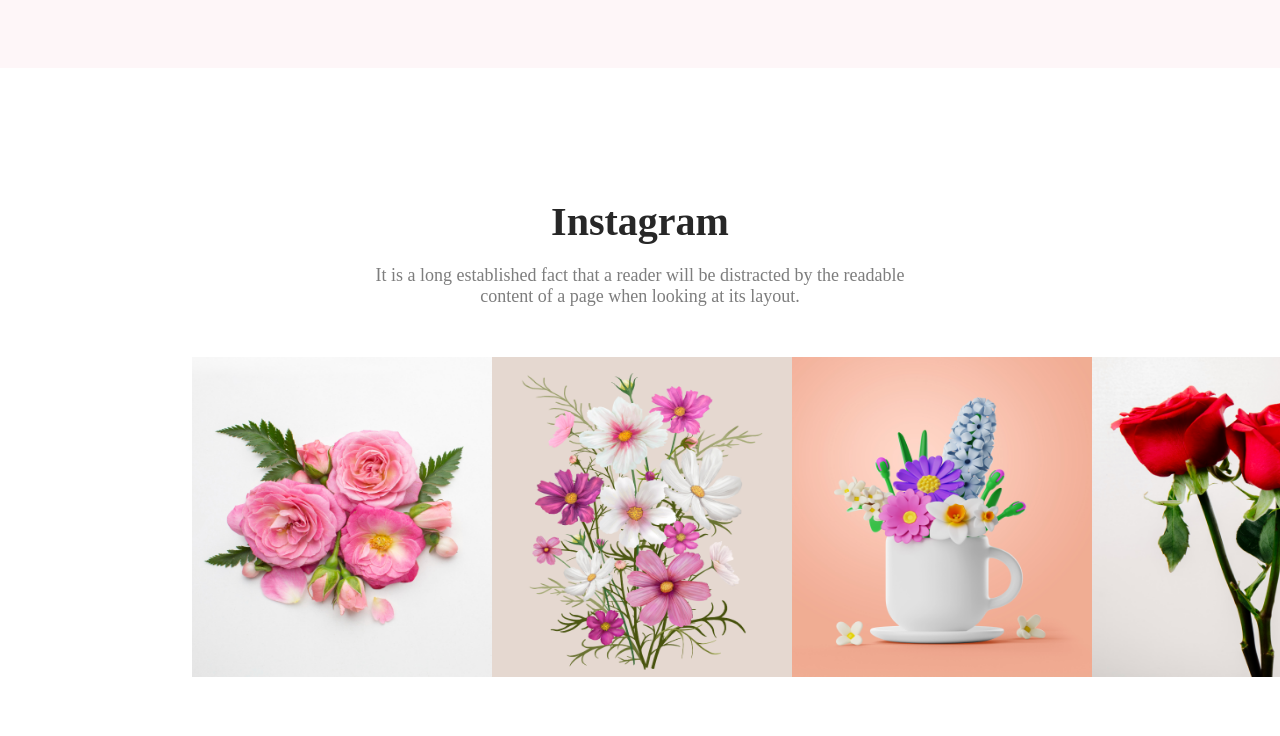
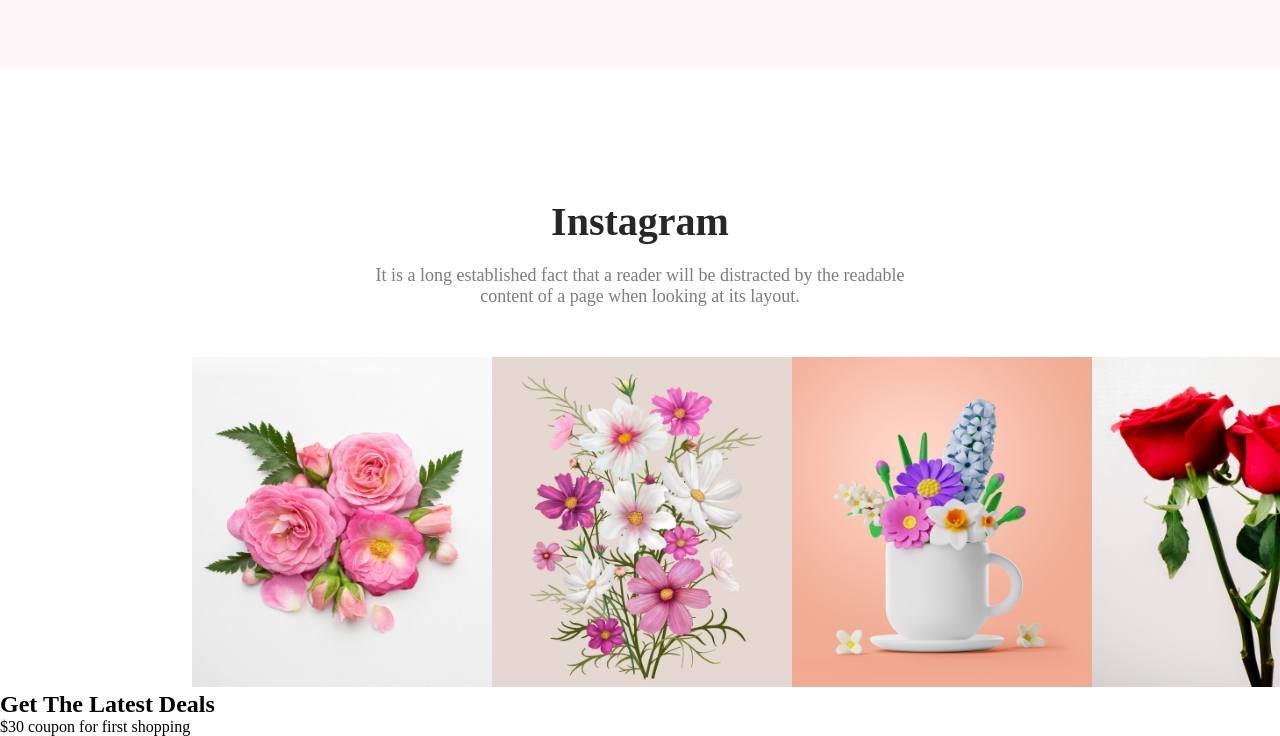
Before and after one commit to Md-Arman01/Assignment-1, a plain HTML site: page index.html in a window 1280 px wide. Shown: the part 3249-3985 px from the top of the page. Before the commit the page ends 3930 px from the top, so only its background shows below. Drawn offline with Linux system fonts and the light colour scheme.

Commit message:
added something issue solve instagram

```diff
--- a/index.html
+++ b/index.html
@@ -114,7 +114,13 @@
                 </div>
             </div>
         </section>
-
+        <!-- Get The Latest Deals -->
+        <section class="latest-deals-section">
+            <div>
+                <h1>Get The Latest Deals</h1>
+                <p>$30 coupon for first shopping</p>
+            </div>
+        </section>
     </main>
     <footer>
 
--- a/style/style.css
+++ b/style/style.css
@@ -224,11 +224,13 @@
 .flowers-container{
     width: 70%;
     margin: auto;
+    margin-top: 50px;
     display: flex;
-    justify-content: space-around;
-    margin-top: 50px;
+    justify-content: space-between;
+    align-items: center;
 }
 .flowers-card{
     width: 300px;
-    height: 320px;
+    height: 330px;
 }
+/* Get The Latest Deals */
```
